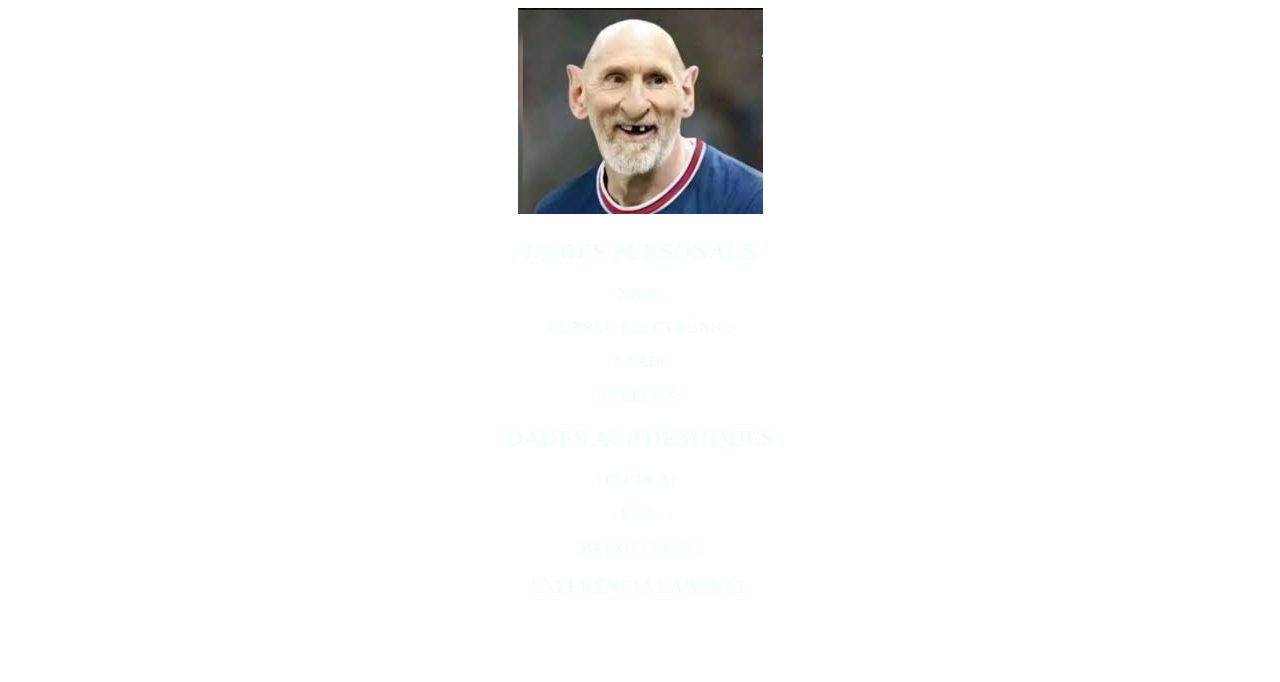
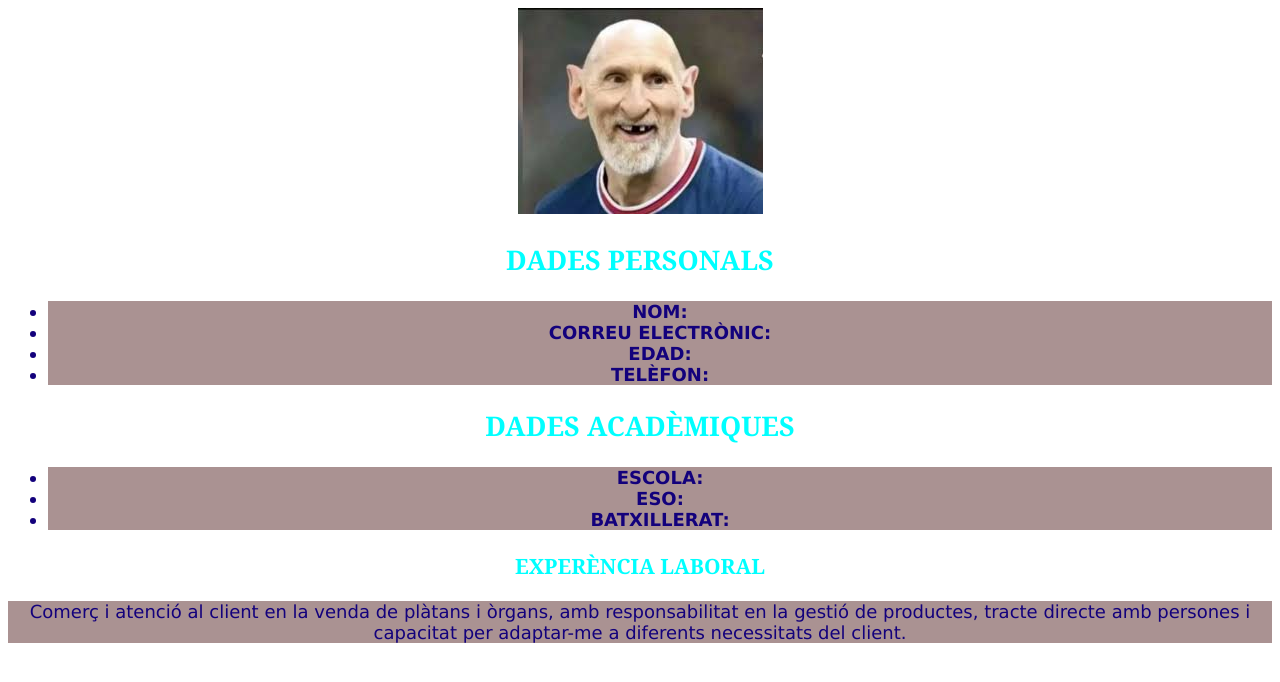
Before and after one commit to Juanjo21-arch/Curr-culum, a plain HTML site: page index.html in a window 1280 px wide. Drawn offline with Linux system fonts and the light colour scheme.

Commit message:
Add files via upload

```diff
--- a/index.html
+++ b/index.html
@@ -1,45 +1,63 @@
 <!DOCTYPE html>
 <html lang="en">
 <head>
-<body>
+
     <meta charset="UTF-8">
     <meta name="viewport" content="width=device-width, initial-scale=1.0">
     <title>Currículum </title>
-    <link rel="stylesheet" href="style.css">
+    <link rel="stylesheet" href="./style.css">
 
-    <img src="mezi.jpg" alt="">
+    </head>
+<body>
+    <header>
+    <img src="mezi.jpg" >
+
+    </header>
 
 
 
-<section> <h1>DADES PERSONALS</h1>
+<section>
+<h1>DADES PERSONALS</h1>
 
+<ul>
 
-<p><strong>NOM:</strong></p>
+<li><strong>NOM:</strong></li>
 
-<p><strong>CORREU ELECTRÒNIC:</strong></p>
+<li><strong>CORREU ELECTRÒNIC:</strong></li>
 
-<p><strong>EDAD:</strong></p>
+<li><strong>EDAD:</strong></li>
 
-<p><strong>TELÈFON:</strong></p>
+<li><strong>TELÈFON:</strong></li>
 
+</ul>
 
 </section>
 
-<section> <h2>DADES ACADÈMIQUES</h2>
+<section>
+<h2>DADES ACADÈMIQUES</h2>
 
-<p><strong>ESCOLA:</strong></p>
+<ul>
 
-<p><strong>ESO:</strong></p>
+<li><strong>ESCOLA:</strong></li>
 
-<p><strong>BATXILLERAT:</strong></p>
+<li><strong>ESO:</strong></li>
+
+<li><strong>BATXILLERAT:</strong></li>
+
+</ul>
+</section>
+
+<section>
+<h3>EXPERÈNCIA LABORAL</h3>
+<p>Comerç i atenció al client en la venda de plàtans i òrgans, amb responsabilitat en la gestió de productes,
+ tracte directe amb persones i capacitat per adaptar-me a diferents necessitats del client.</p>
 
 
-</section>
-
-<section> <h3>EXPERÈNCIA LABORAL</h3>
 
 
-</section>
+
+
+<ul>
 
 
 
@@ -51,12 +69,8 @@
 
 
 
+</ul>
+</section>
 
-
-
-
-
-
-</head>
 </body>
 </html>
--- a/style.css
+++ b/style.css
@@ -1,15 +1,52 @@
 body{
 
-background-image: url('./img/mezi.jpg');
+
 
 background-size: contain;
 
 background-repeat: no-repeat;
 
-background-color: rgb(rgb(156, 138, 138));
+background-color: rgb(rgb(7, 88, 84));
 
-color: azure;
+color: rgb(0, 255, 255);
 
 text-align: center;
+ font-size: large;
+ font: weight; ;
+ font-family: Georgia, 'Times New Roman', Times, serif;
+}
+
+h1{
+
+background-size: contain;
+
+background-repeat: no-repeat;
+
+
+
+
 
 }
+
+li{
+
+background-color: rgb(170, 146, 146);
+ color: rgb(19, 1, 124);
+
+text-align: center;
+font-size: large;
+font-weight:100;
+font-family: 'Lucida Sans', 'Lucida Sans Regular', 'Lucida Grande', 'Lucida Sans Unicode', Geneva, Verdana, sans-serif;
+
+}
+
+p{
+
+background-color:  rgb(170, 146, 146);
+color:rgb(19, 1, 124);
+text-align: center;
+font-size: large;
+font-weight: 100;
+font-family: 'Lucida Sans', 'Lucida Sans Regular', 'Lucida Grande', 'Lucida Sans Unicode', Geneva, Verdana, sans-serif;
+
+}
```
